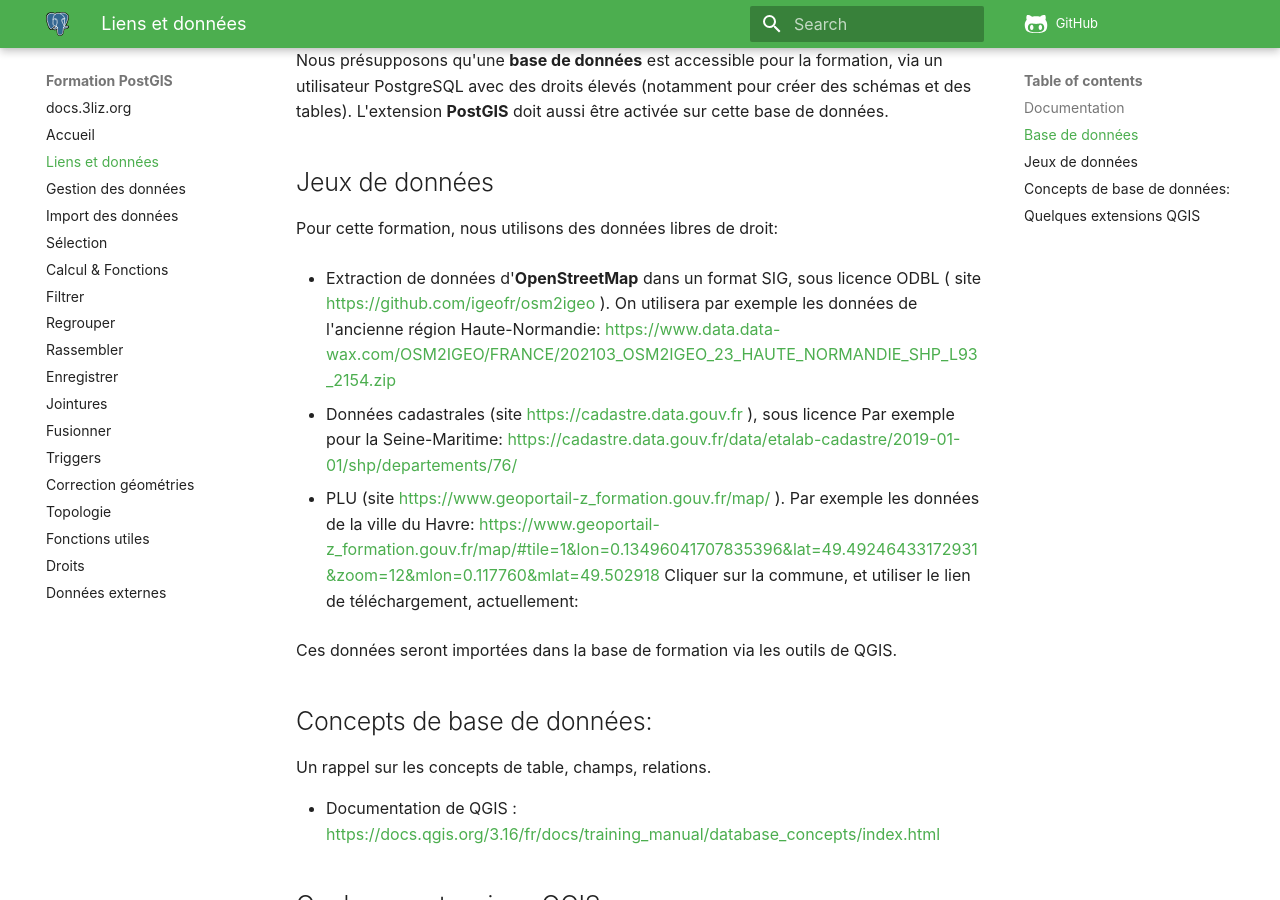
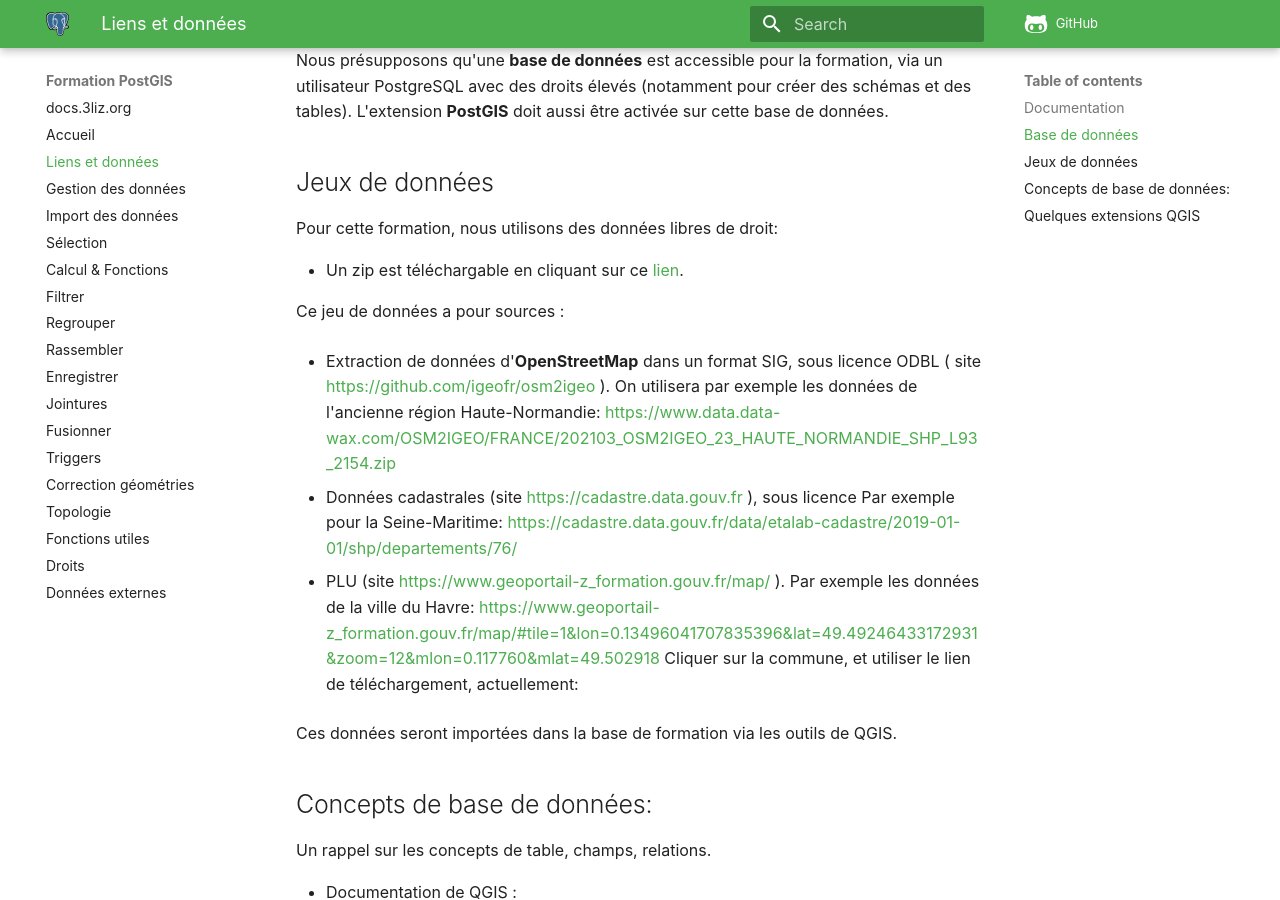
Before and after one commit to 3liz/formation-postgis, an MkDocs documentation site: the page built from docs/links_and_data.md, in a window 1280 px wide and 900 px high, scrolled down 467 px. Built offline with MkDocs 1.6.1 and Material for MkDocs 9.7.7, drawn with Linux system fonts in a browser that asks for light colours; nearby versions of some CDN libraries; comment, search, counter and statistics services are not loaded.

Commit message:
Lien vers les données utilisées pour la formation

```diff
--- a/docs/links_and_data.md
+++ b/docs/links_and_data.md
@@ -16,6 +16,10 @@ Nous présupposons qu'une **base de données** est accessible pour la formation,
 ## Jeux de données
 
 Pour cette formation, nous utilisons des données libres de droit:
+
+* Un zip est téléchargable en cliquant sur ce [lien](https://drive.google.com/file/d/1a2JgGRleE4OTMGAUFPkgkMJAaoOLBArL/view?usp=sharing).
+
+Ce jeu de données a pour sources :
 
 * Extraction de données d'**OpenStreetMap** dans un format SIG, sous licence ODBL ( site https://github.com/igeofr/osm2igeo ). On utilisera par exemple les données de l'ancienne région Haute-Normandie:
 https://www.data.data-wax.com/OSM2IGEO/FRANCE/202103_OSM2IGEO_23_HAUTE_NORMANDIE_SHP_L93_2154.zip
```
Also changed, not shown: docs/group_data.md (+1 -1 lines).
